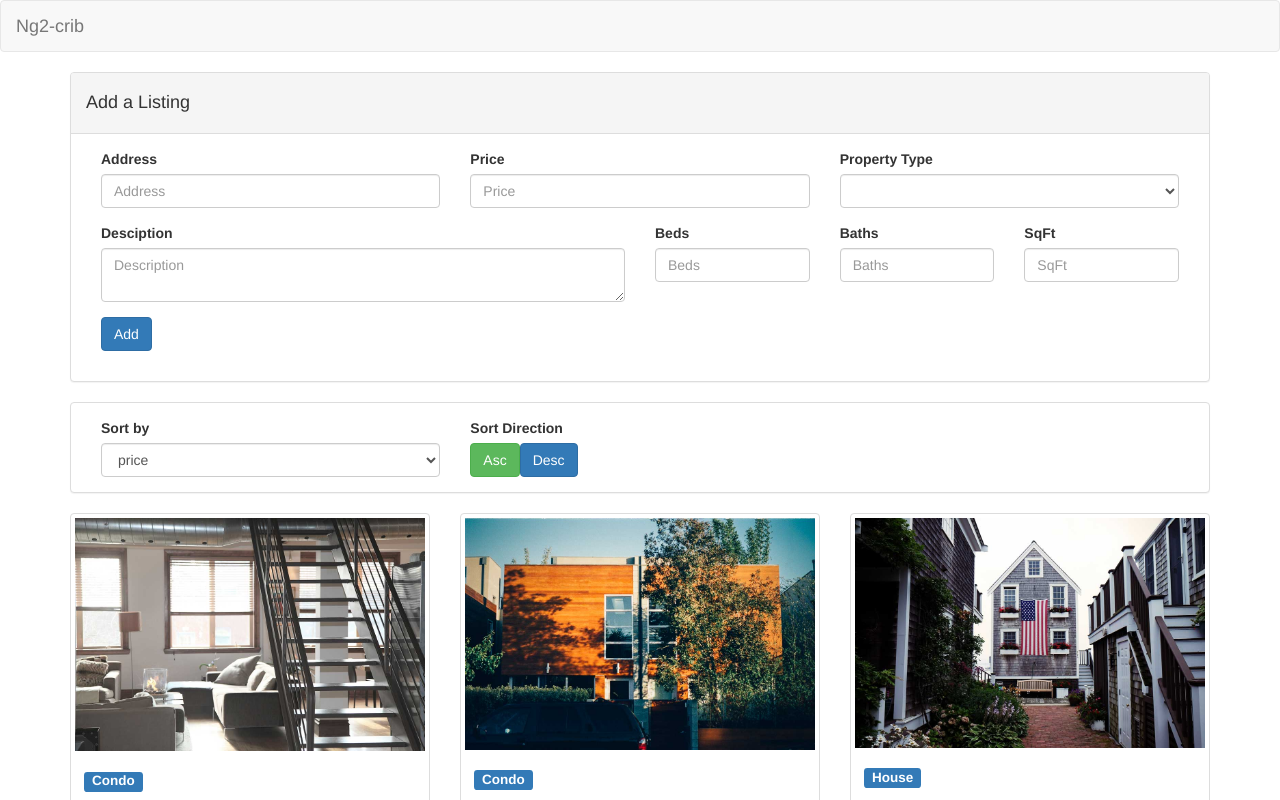
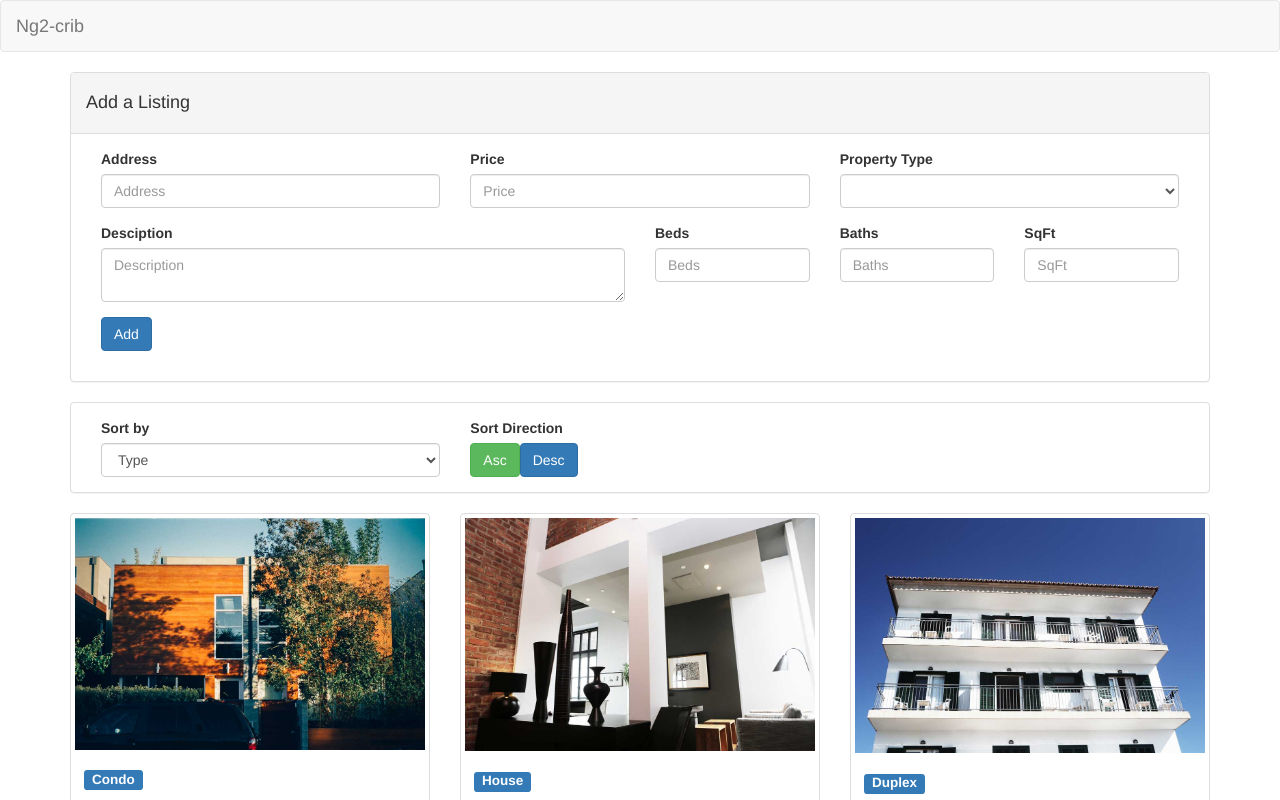
Before and after one commit to bezael/ngRealState, an Angular app: page / in a window 1280 px wide. Shown: the top 800 px of the page. Built offline with nearby package versions, Linux system fonts and the light colour scheme.

Commit message:
Finished Fisrt part

```diff
--- a/src/app/components/crib-listing/crib-listing.component.ts
+++ b/src/app/components/crib-listing/crib-listing.component.ts
@@ -12,9 +12,9 @@ import { UtilService } from '../../services/util.service';
 export class CribListingComponent implements OnInit {
 	cribs: Array <any>;
 	error: string;
-  sortField:string = 'price';
+  sortField:string = 'Type';
   sortDirection: string = 'asc';
-  sortFields: Array<string> = ['address', 'area', 'bathrooms', 'bedrooms', 'price', 'type'];
+  sortFields: Array<string> = ['Address', 'Area', 'Bathrooms', 'Bedrooms', 'Price', 'Type'];
 
   constructor(
     private http:Http,
--- a/src/index.html
+++ b/src/index.html
@@ -7,9 +7,16 @@
 
   <meta name="viewport" content="width=device-width, initial-scale=1">
   <link rel="icon" type="image/x-icon" href="favicon.ico">
-  <script src="https://code.jquery.com/jquery-3.2.1.min.js"></script>
+
 </head>
 <body>
   <app-root></app-root>
+  <script src="https://code.jquery.com/jquery-3.2.1.min.js"></script>
+
+
+
+
+
+
 </body>
 </html>
```
